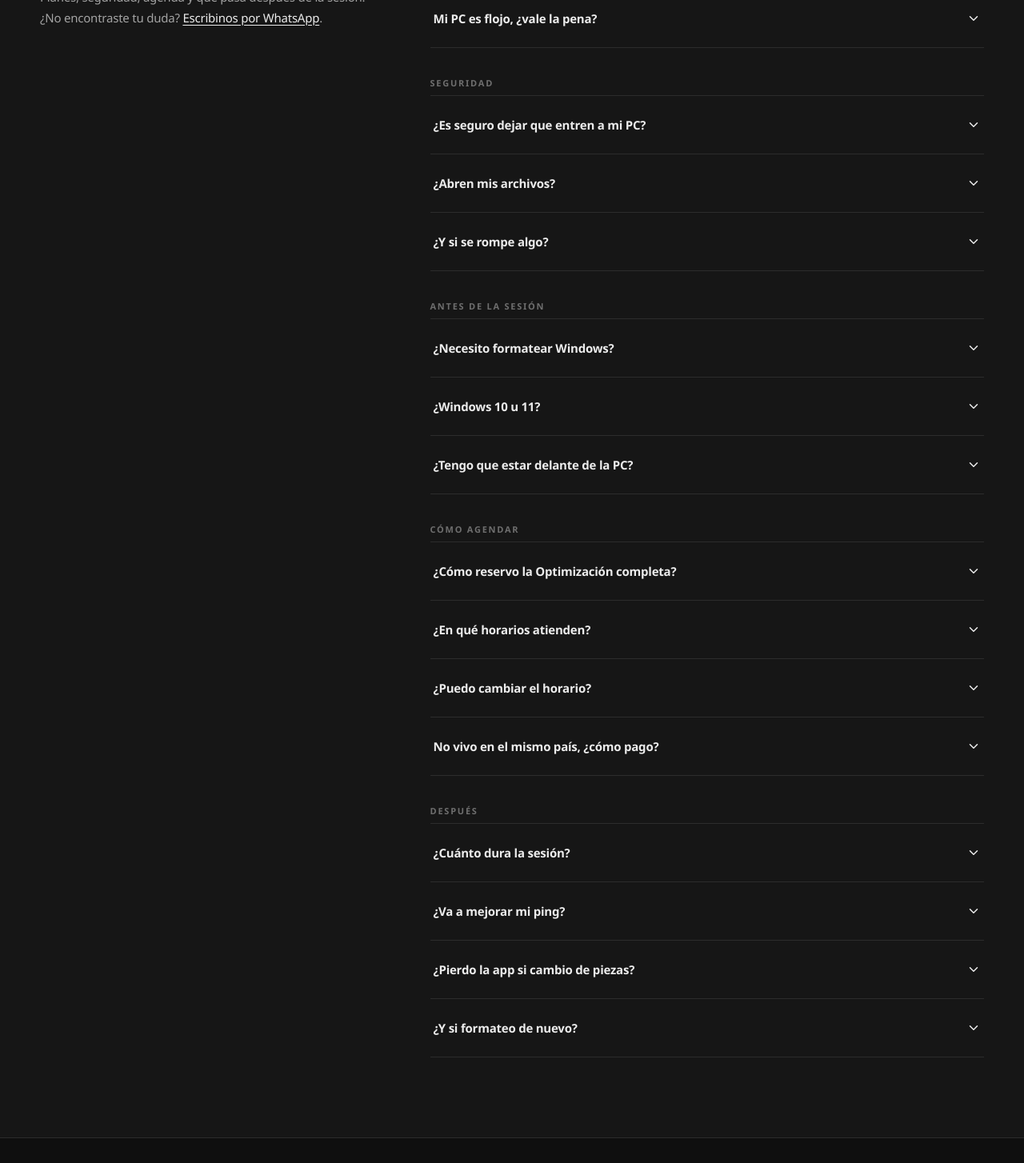
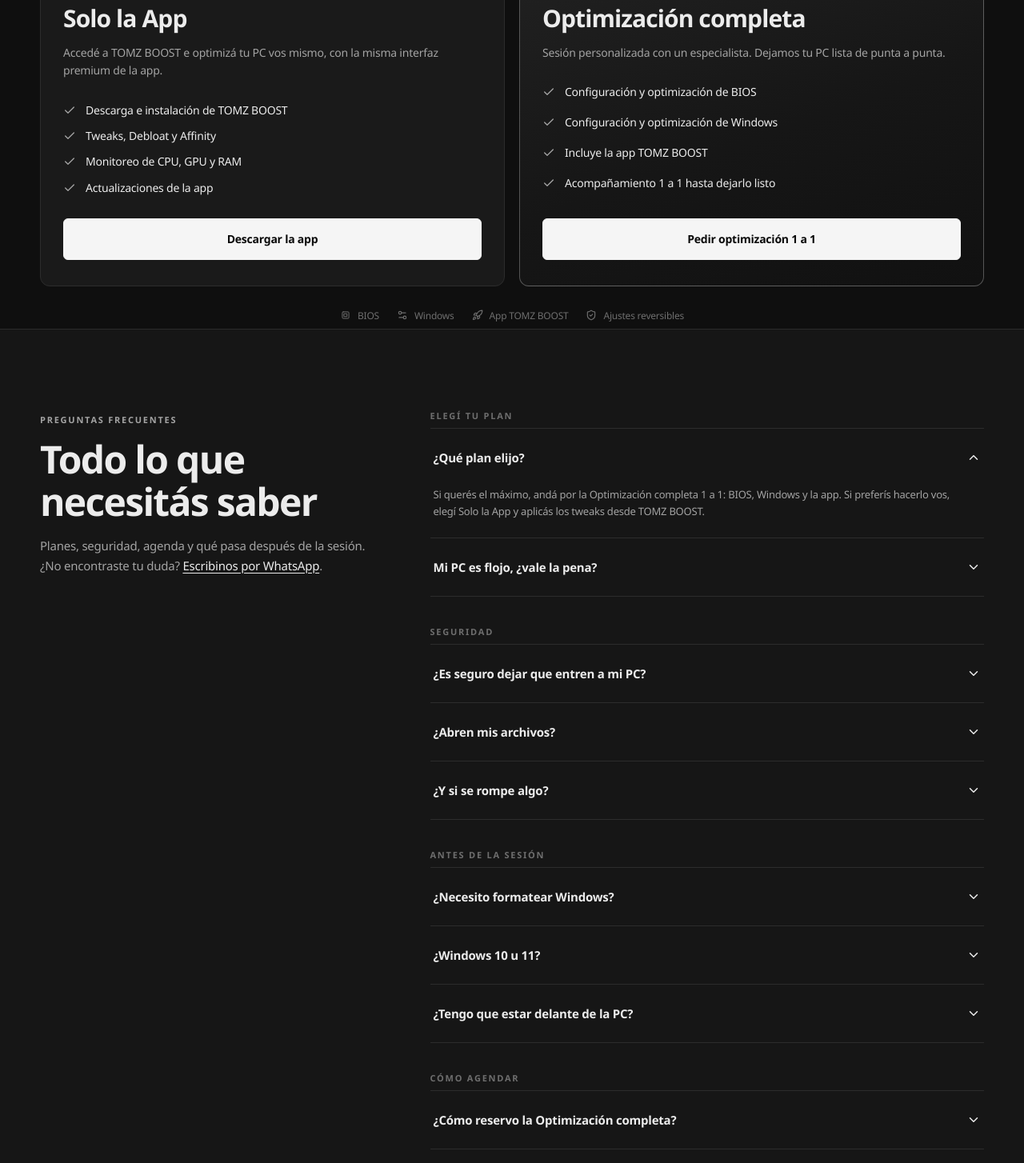
Before and after one commit to tomasavellaneda/tomzboost-site, a React (Vite) app: page / in a window 1280 px wide. Shown: the part 6940-8394 px from the top of the page at 80% size. Built offline with nearby package versions, Linux system fonts and the light colour scheme.

Commit message:
Mueve el FAQ debajo de la sección de servicios
Co-authored-by: tomasavellanedaa <tomasavellanedaa@gmail.com>

```diff
--- a/src/App.tsx
+++ b/src/App.tsx
@@ -385,6 +385,8 @@ export default function App() {
         </div>
       </section>
 
+      <ServicesSection />
+
       <section id="faq" className="faq-band">
         <div className="section-shell faq-layout">
           <div className="section-heading">
@@ -419,8 +421,6 @@ export default function App() {
         </div>
       </section>
 
-      <ServicesSection />
-
       <DownloadSection />
 
       <footer className="site-footer section-shell">
```
